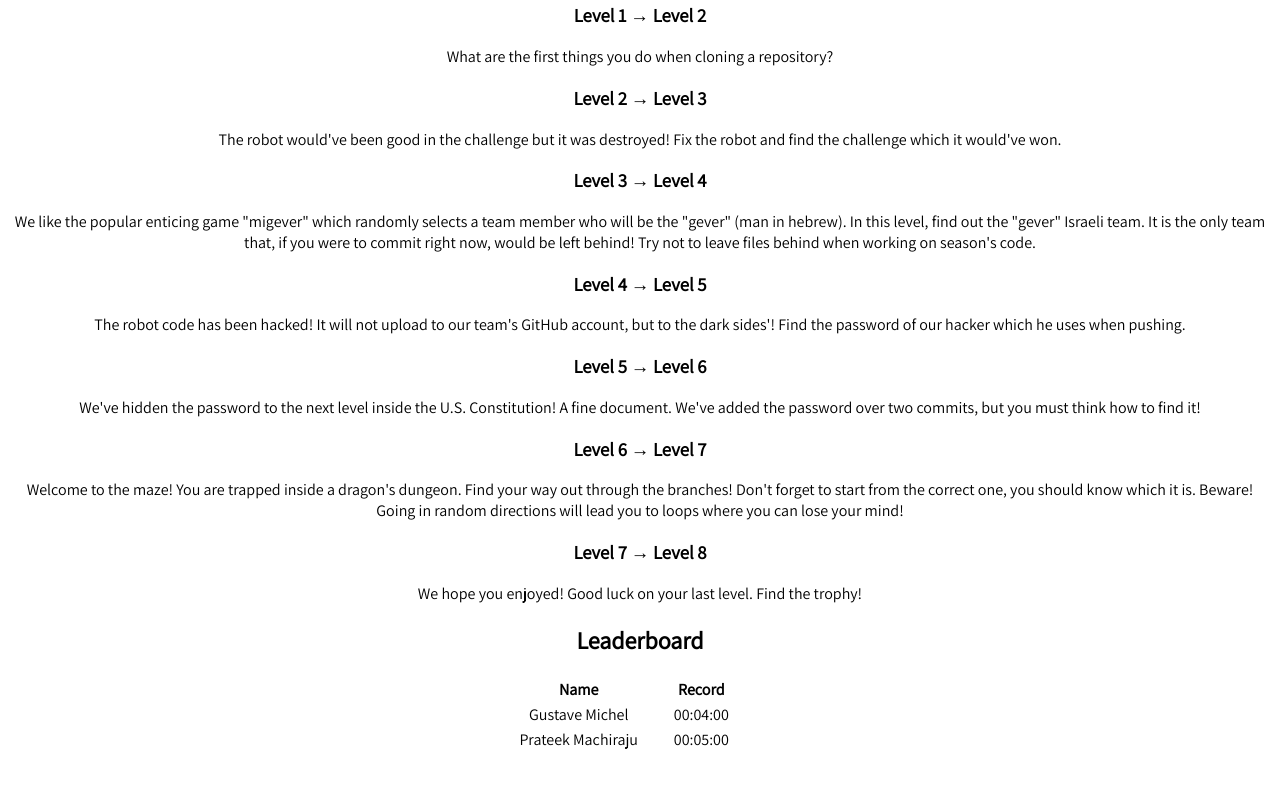
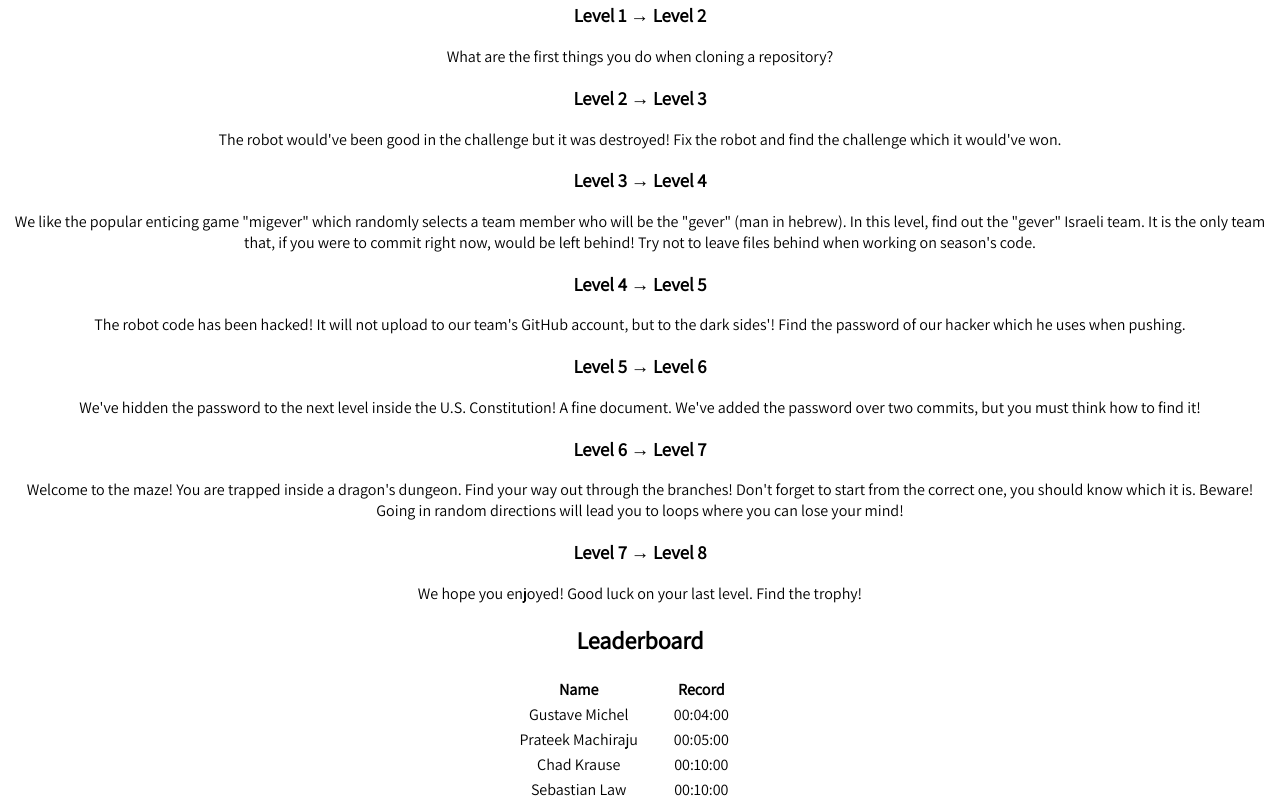
Before and after one commit to MisCar/miscar.github.io, a plain HTML site: page index.html in a window 1280 px wide. Shown: the part 356-1167 px from the top of the page. Before the commit the page ends 1117 px from the top, so only its background shows below. Drawn offline with Linux system fonts and the light colour scheme.

Commit message:
Added Chad and Sebastian to the leaderboard

```diff
--- a/index.html
+++ b/index.html
@@ -54,6 +54,14 @@
                     <td>Prateek Machiraju</td>
                     <td>00:05:00</td>
                 </tr>
+                <tr>
+                    <td>Chad Krause</td>
+                    <td>00:10:00</td>
+                </tr>
+                <tr>
+                    <td>Sebastian Law</td>
+                    <td>00:10:00</td>
+                </tr>
             </tbody>
         </table>
     </body>
```
